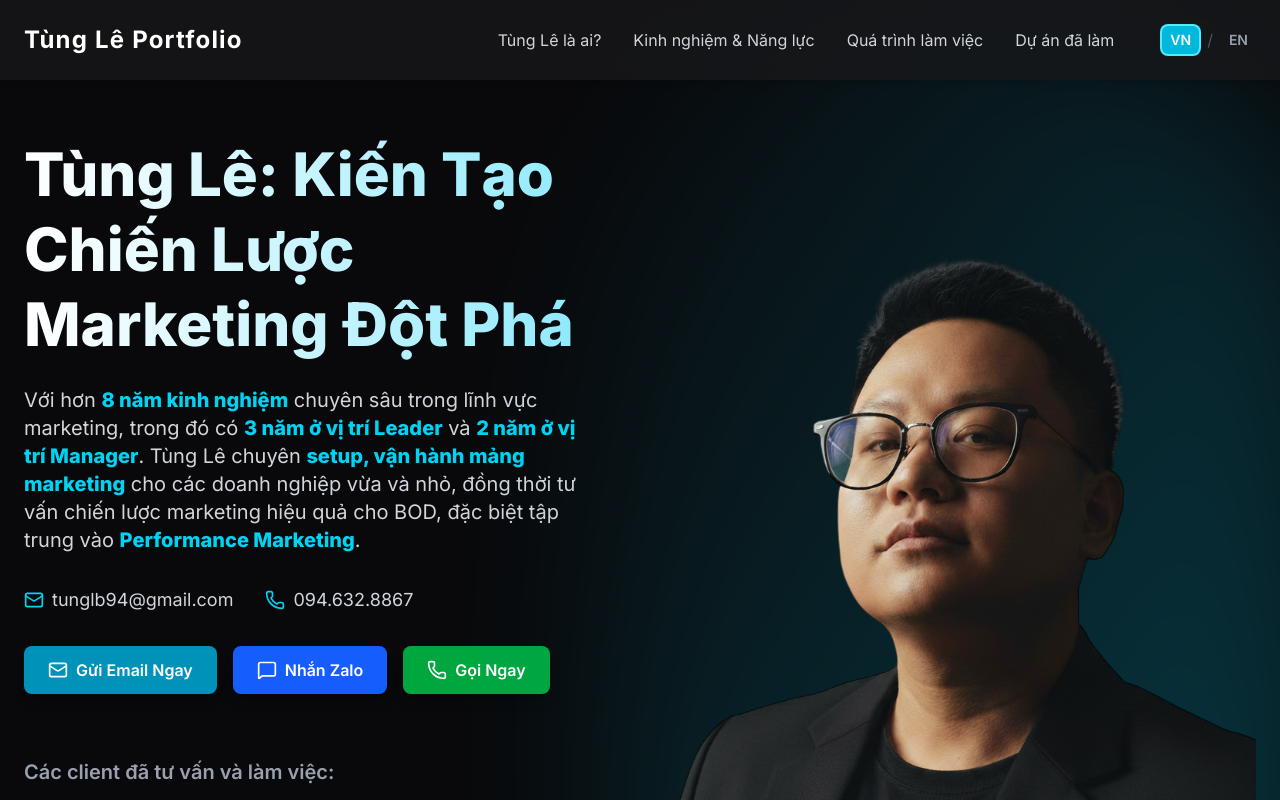
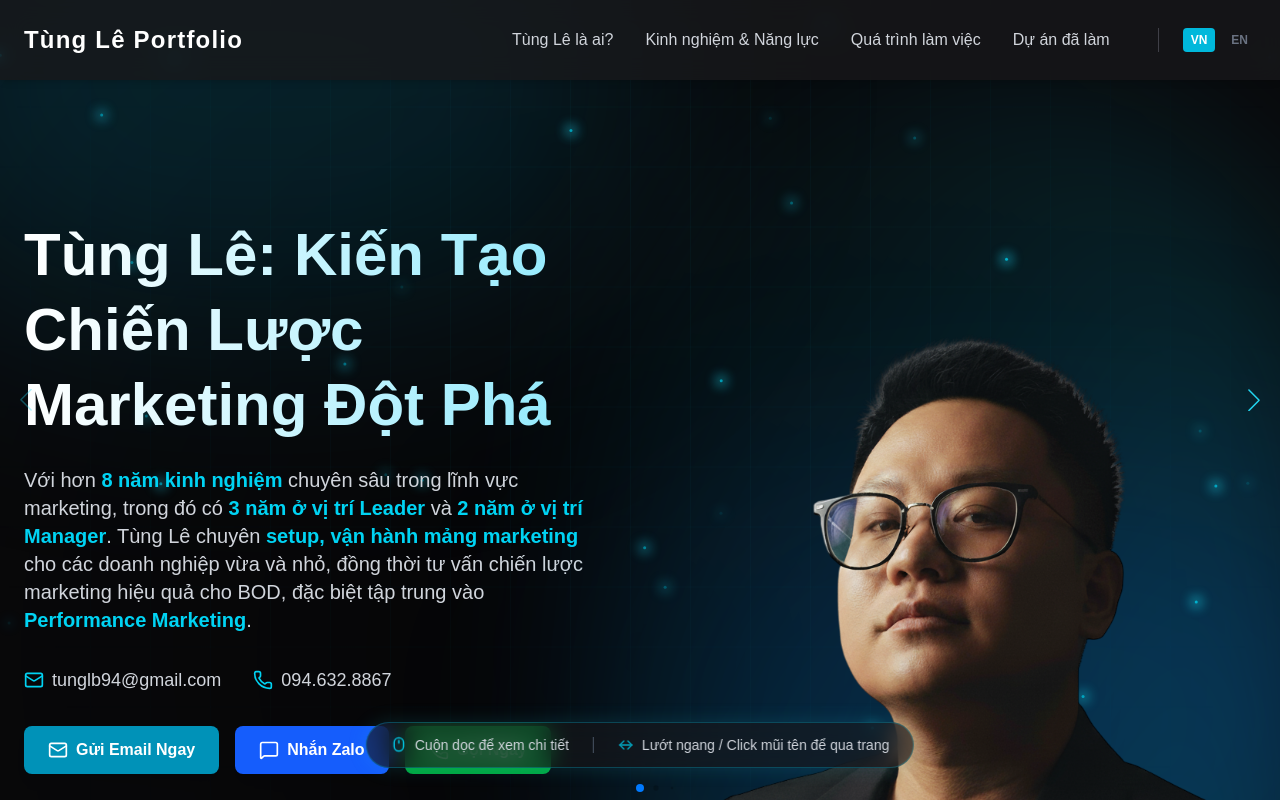
Before and after one commit to tunglb94/tung-le-portfolio, a Next.js app: page / in a window 1280 px wide. Shown: the top 800 px of the page. Built offline with nearby package versions, Linux system fonts and the light colour scheme.

Commit message:
Update: Chuyển sang giao diện Slide ngang, thêm 3D Tech Background và Thanh hướng dẫn

```diff
--- a/package.json
+++ b/package.json
@@ -15,7 +15,8 @@
     "lucide-react": "^0.544.0",
     "next": "15.5.4",
     "react": "19.1.0",
-    "react-dom": "19.1.0"
+    "react-dom": "19.1.0",
+    "swiper": "^12.1.2"
   },
   "devDependencies": {
     "@eslint/eslintrc": "^3",
--- a/src/app/layout.tsx
+++ b/src/app/layout.tsx
@@ -1,28 +1,17 @@
-// src/app/layout.tsx
-import type { Metadata } from "next";
-import { Inter } from "next/font/google";
-import "./globals.css";
-import { LenisProvider } from "@/lib/lenis";
-import { LanguageProvider } from "@/contexts/LanguageContext"; // <-- THÊM DÒNG NÀY
-
-const inter = Inter({ subsets: ["latin"] });
-
-export const metadata: Metadata = {
-  title: "Portfolio của Tùng Lê",
-  description: "Generated by create next app",
-};
+import './globals.css';
+import { LanguageProvider } from '@/contexts/LanguageContext';
 
 export default function RootLayout({
   children,
-}: Readonly<{
+}: {
   children: React.ReactNode;
-}>) {
+}) {
   return (
-    <html lang="en" className="!scroll-smooth">
-      <body className={inter.className}>
-        {/* BỌC LanguageProvider BÊN NGOÀI */}
+    <html lang="vi">
+      {/* KHÔNG CÒN LENIS Ở ĐÂY NỮA */}
+      <body className="antialiased">
         <LanguageProvider>
-          <LenisProvider>{children}</LenisProvider>
+          {children}
         </LanguageProvider>
       </body>
     </html>
--- a/src/app/page.tsx
+++ b/src/app/page.tsx
@@ -1,22 +1,114 @@
-// src/app/page.tsx
+'use client';
+import { Swiper, SwiperSlide } from 'swiper/react';
+import { Mousewheel, Pagination, Keyboard, Navigation } from 'swiper/modules';
+import { motion } from 'framer-motion'; // <-- Import thêm framer-motion cho hiệu ứng hiện ra
+
+import 'swiper/css';
+import 'swiper/css/pagination';
+import 'swiper/css/navigation';
+
 import Header from "@/components/common/Header";
 import HeroSection from "@/components/sections/HeroSection";
 import AboutSection from "@/components/sections/AboutSection";
 import ExperienceContentSection from "@/components/sections/ExperienceContentSection";
-import ExperienceSection from "@/components/sections/ExperienceSection"; // Đây là timeline "Quá trình làm việc"
-import ProjectsSection from "@/components/sections/ProjectsSection"; // <-- Import section mới
+import ExperienceSection from "@/components/sections/ExperienceSection";
+import ProjectsSection from "@/components/sections/ProjectsSection";
+import TechBackground from "@/components/common/TechBackground";
 
 export default function HomePage() {
   return (
-    <main className="bg-zinc-950 min-h-screen text-white">
+    <main className="relative h-screen w-full overflow-hidden text-white">
+      <TechBackground />
       <Header />
 
-      <HeroSection />
-      <AboutSection />
-      <ExperienceContentSection />
-      <ExperienceSection />
-      <ProjectsSection /> {/* <-- SỬ DỤNG SECTION MỚI Ở ĐÂY */}
+      {/* === THANH HƯỚNG DẪN NỔI (USER GUIDE) === */}
+      <motion.div
+        initial={{ opacity: 0, y: 50 }}
+        animate={{ opacity: 1, y: 0 }}
+        transition={{ delay: 1.5, duration: 0.8 }} // Hiện ra sau khi web load 1.5s
+        className="fixed bottom-6 md:bottom-8 left-1/2 -translate-x-1/2 z-[100] pointer-events-none"
+      >
+        <div className="bg-zinc-900/60 backdrop-blur-md border border-cyan-500/30 rounded-full px-4 py-2 md:px-6 md:py-3 flex flex-col md:flex-row items-center gap-2 md:gap-6 shadow-[0_0_20px_rgba(34,211,238,0.15)]">
 
+          {/* Hướng dẫn cuộn dọc */}
+          <div className="flex items-center gap-2 text-gray-300 text-xs md:text-sm font-medium">
+            <svg xmlns="http://www.w3.org/2000/svg" width="16" height="16" viewBox="0 0 24 24" fill="none" stroke="currentColor" strokeWidth="2" strokeLinecap="round" strokeLinejoin="round" className="text-cyan-400 animate-bounce">
+              <rect width="14" height="20" x="5" y="2" rx="7"/>
+              <path d="M12 6v4"/>
+            </svg>
+            <span>Cuộn dọc để xem chi tiết</span>
+          </div>
+
+          {/* Vạch chia (Chỉ hiện trên máy tính) */}
+          <div className="hidden md:block w-[1px] h-4 bg-gray-600"></div>
+
+          {/* Hướng dẫn lướt ngang */}
+          <div className="flex items-center gap-2 text-gray-300 text-xs md:text-sm font-medium">
+            <svg xmlns="http://www.w3.org/2000/svg" width="16" height="16" viewBox="0 0 24 24" fill="none" stroke="currentColor" strokeWidth="2" strokeLinecap="round" strokeLinejoin="round" className="text-cyan-400 animate-pulse">
+              <path d="m15 18 6-6-6-6"/>
+              <path d="M3 12h18"/>
+              <path d="m9 6-6 6 6 6"/>
+            </svg>
+            <span>Lướt ngang / Click mũi tên để qua trang</span>
+          </div>
+
+        </div>
+      </motion.div>
+      {/* ======================================= */}
+
+      <Swiper
+        direction={'horizontal'}
+        slidesPerView={1}
+        spaceBetween={0}
+        mousewheel={{ forceToAxis: true }}
+        keyboard={{ enabled: true }}
+        pagination={{ clickable: true, dynamicBullets: true }}
+        navigation={true}
+        modules={[Mousewheel, Pagination, Keyboard, Navigation]}
+        className="h-screen w-full"
+        onSwiper={(swiper) => {
+          (window as any).mainSwiper = swiper;
+        }}
+      >
+        <SwiperSlide><div className="slide-inner"><HeroSection /></div></SwiperSlide>
+        <SwiperSlide><div className="slide-inner overflow-y-auto"><AboutSection /></div></SwiperSlide>
+        <SwiperSlide><div className="slide-inner overflow-y-auto"><ExperienceContentSection /></div></SwiperSlide>
+        <SwiperSlide><div className="slide-inner overflow-y-auto"><ExperienceSection /></div></SwiperSlide>
+        <SwiperSlide><div className="slide-inner overflow-y-auto"><ProjectsSection /></div></SwiperSlide>
+      </Swiper>
+
+      <style jsx global>{`
+        .swiper-slide, .swiper-wrapper, .swiper {
+          background: transparent !important;
+        }
+
+        .slide-inner {
+          height: 100vh;
+          width: 100%;
+          padding-top: 80px;
+          -webkit-overflow-scrolling: touch;
+          touch-action: pan-y;
+        }
+
+        section {
+          min-height: auto !important;
+          padding-bottom: 120px !important;
+          background: radial-gradient(circle at center, rgba(0,0,0,0.4) 0%, transparent 100%);
+        }
+
+        .overflow-y-auto::-webkit-scrollbar {
+          display: none;
+        }
+        .overflow-y-auto {
+          -ms-overflow-style: none;
+          scrollbar-width: none;
+        }
+
+        .swiper-button-next, .swiper-button-prev {
+          color: #22d3ee !important;
+          transform: scale(0.5);
+        }
+      `}</style>
     </main>
   );
 }
--- a/src/components/common/Header.tsx
+++ b/src/components/common/Header.tsx
@@ -1,95 +1,77 @@
-// src/components/common/Header.tsx
 'use client'
 
-import { useLenis } from '@/lib/lenis'
-import { useLanguage } from '@/contexts/LanguageContext'; // Import hook ngôn ngữ
-import { translations } from '@/lib/translations'; // Import nội dung dịch
+import { useLanguage } from '@/contexts/LanguageContext';
+import { translations } from '@/lib/translations';
 
 export default function Header() {
-  const lenis = useLenis()
-  const { language, switchLanguage } = useLanguage(); // Lấy state ngôn ngữ
-  const t = translations[language]; // Lấy đúng bộ text theo ngôn ngữ
+  const { language, switchLanguage } = useLanguage();
+  const t = translations[language];
 
-  // Dữ liệu navLinks giờ sẽ lấy từ file dịch
   const navLinks = [
-    { href: '#about', label: t.navAbout },
-    { href: '#experience', label: t.navExperience },
-    { href: '#process', label: t.navProcess },
-    { href: '#projects', label: t.navProjects },
+    { label: t.navAbout, index: 1 },      // Slide About
+    { label: t.navExperience, index: 2 }, // Slide Năng lực
+    { label: t.navProcess, index: 3 },    // Slide Timeline
+    { label: t.navProjects, index: 4 },   // Slide Dự án
   ]
 
-  const handleScrollTo = (target: string) => {
-    // Luôn kiểm tra instance trước khi cuộn
-    if (lenis) {
-      // Sử dụng target là selector CSS (ví dụ: '#about')
-      lenis.scrollTo(target, {
-        offset: -80,
-        duration: 1.5,
-        easing: (t) => Math.min(1, 1.001 - Math.pow(2, -10 * t)),
-      })
-    } else {
-        // Nếu Lenis chưa sẵn sàng, dùng cuộn mặc định của trình duyệt
-        window.location.hash = target;
+  const handleSlideTo = (index: number) => {
+    // Tìm thực thể Swiper đang chạy trên trang và nhảy đến slide index
+    const swiperEl = document.querySelector('.swiper')?.shadowRoot ?
+                     (document.querySelector('.swiper') as any).swiper :
+                     (document.querySelector('.swiper') as any)?.swiper;
+
+    if (swiperEl) {
+      swiperEl.slideTo(index, 800); // Nhảy đến slide với tốc độ 800ms
     }
   }
 
   return (
     <header
       className="fixed top-0 left-0 w-full z-50
-                 bg-zinc-900/80 backdrop-blur-sm shadow-md"
+                 bg-zinc-900/80 backdrop-blur-md shadow-md"
     >
       <div className="container mx-auto flex h-20 items-center justify-between px-4 md:px-6">
-        <a
-          href="#hero" // Đảm bảo trỏ về ID #hero
-          onClick={(e) => {
-             e.preventDefault();
-             handleScrollTo('#hero'); // Cuộn về HeroSection
-          }}
-          className="text-2xl font-bold tracking-wider text-white"
+        <button
+          onClick={() => handleSlideTo(0)} // Về slide đầu tiên (Hero)
+          className="text-2xl font-bold tracking-wider text-white hover:text-cyan-400 transition-colors"
         >
           Tùng Lê Portfolio
-        </a>
+        </button>
 
         <nav className="hidden md:flex items-center space-x-8">
           {navLinks.map((link) => (
-            <a
-              key={link.href}
-              href={link.href}
-              onClick={(e) => {
-                e.preventDefault()
-                handleScrollTo(link.href)
-              }}
-              className="text-gray-300 hover:text-cyan-400 transition-colors duration-300"
+            <button
+              key={link.index}
+              onClick={() => handleSlideTo(link.index)}
+              className="text-gray-300 hover:text-cyan-400 transition-colors duration-300 font-medium"
             >
               {link.label}
-            </a>
+            </button>
           ))}
 
           {/* === NÚT CHUYỂN NGÔN NGỮ === */}
-          <div className="flex items-center gap-2 ml-4">
+          <div className="flex items-center gap-2 ml-4 border-l border-zinc-700 pl-6">
             <button
               onClick={() => switchLanguage('vi')}
-              className={`px-2 py-1 text-sm font-semibold rounded-md transition-all duration-200 ${
+              className={`px-2 py-1 text-xs font-bold rounded transition-all duration-200 ${
                 language === 'vi'
-                ? 'bg-cyan-500 text-white ring-2 ring-cyan-300'
-                : 'text-gray-400 hover:bg-zinc-700 hover:text-white'
+                ? 'bg-cyan-500 text-white'
+                : 'text-gray-500 hover:text-white'
               }`}
             >
               VN
             </button>
-            <span className="text-gray-600">/</span>
             <button
               onClick={() => switchLanguage('en')}
-              className={`px-2 py-1 text-sm font-semibold rounded-md transition-all duration-200 ${
+              className={`px-2 py-1 text-xs font-bold rounded transition-all duration-200 ${
                 language === 'en'
-                ? 'bg-cyan-500 text-white ring-2 ring-cyan-300'
-                : 'text-gray-400 hover:bg-zinc-700 hover:text-white'
+                ? 'bg-cyan-500 text-white'
+                : 'text-gray-500 hover:text-white'
               }`}
             >
               EN
             </button>
           </div>
-          {/* ============================= */}
         </nav>
       </div>
     </header>
--- /dev/null
+++ b/src/components/common/TechBackground.tsx
@@ -0,0 +1,125 @@
+'use client';
+import { motion, useMotionValue, useSpring, useTransform } from 'framer-motion';
+import { useEffect, useState } from 'react';
+
+export default function TechBackground() {
+  const [mounted, setMounted] = useState(false);
+
+  // 1. Khởi tạo các giá trị theo dõi chuột
+  const mouseX = useMotionValue(0);
+  const mouseY = useMotionValue(0);
+
+  // 2. Thêm hiệu ứng lò xo (spring) để chuyển động mượt mà
+  const springConfig = { damping: 30, stiffness: 100, mass: 2 };
+  const smoothX = useSpring(mouseX, springConfig);
+  const smoothY = useSpring(mouseY, springConfig);
+
+  // 3. Khai báo TẤT CẢ các hiệu ứng Transform ở đây (Đảm bảo đúng chuẩn React Hook)
+  const rotateX = useTransform(smoothY, [-1, 1], [5, -5]);
+  const rotateY = useTransform(smoothX, [-1, 1], [-5, 5]);
+
+  const moveX = useTransform(smoothX, [-1, 1], [-30, 30]);
+  const moveY = useTransform(smoothY, [-1, 1], [-30, 30]);
+
+  const glowMoveX = useTransform(smoothX, [-1, 1], [-80, 80]);
+  const glowMoveXReverse = useTransform(smoothX, [-1, 1], [80, -80]); // Di chuyển ngược lại
+
+  // 4. Theo dõi sự kiện chuột
+  useEffect(() => {
+    setMounted(true);
+
+    const handleMouseMove = (e: MouseEvent) => {
+      const { innerWidth, innerHeight } = window;
+      const x = (e.clientX / innerWidth) * 2 - 1;
+      const y = (e.clientY / innerHeight) * 2 - 1;
+      mouseX.set(x);
+      mouseY.set(y);
+    };
+
+    window.addEventListener('mousemove', handleMouseMove);
+    return () => window.removeEventListener('mousemove', handleMouseMove);
+  }, [mouseX, mouseY]);
+
+  // LUÔN ĐẶT LỆNH NÀY DƯỚI CÙNG (Sau khi đã gọi hết các Hook)
+  if (!mounted) return <div className="fixed inset-0 bg-zinc-950 -z-50" />;
+
+  return (
+    <div className="fixed inset-0 w-full h-full bg-zinc-950 overflow-hidden pointer-events-none -z-50" style={{ perspective: '1000px' }}>
+
+      {/* Khung chứa 3D */}
+      <motion.div
+        className="w-full h-full relative"
+        style={{
+          rotateX,
+          rotateY,
+          x: moveX,
+          y: moveY
+        }}
+      >
+        {/* 1. Ánh sáng mờ (Glow Ambient) */}
+        <motion.div
+          className="absolute top-[-20%] left-[-10%] w-[60%] h-[60%] bg-cyan-600/20 rounded-full blur-[120px]"
+          style={{ x: glowMoveX }}
+        />
+        <motion.div
+          className="absolute bottom-[-20%] right-[-10%] w-[60%] h-[60%] bg-blue-600/20 rounded-full blur-[120px]"
+          style={{ x: glowMoveXReverse }}
+        />
+
+        {/* 2. Lưới điện tử (Tech Grid) */}
+        <div className="absolute inset-[-150px]">
+            <div className="absolute inset-0 tech-grid opacity-30" />
+        </div>
+
+        {/* 3. Các hạt Dữ liệu (Data Nodes) */}
+        {Array.from({ length: 40 }).map((_, i) => {
+          const randomX = Math.random() * 120 - 10;
+          const randomY = Math.random() * 120 - 10;
+          const randomDuration = Math.random() * 15 + 15;
+          const randomDelay = Math.random() * -20;
+
+          return (
+            <motion.div
+              key={i}
+              className="absolute w-[3px] h-[3px] bg-cyan-400 rounded-full shadow-[0_0_12px_4px_rgba(34,211,238,0.8)]"
+              initial={{
+                x: `${randomX}vw`,
+                y: `${randomY}vh`,
+                opacity: Math.random() * 0.5 + 0.1
+              }}
+              animate={{
+                y: [`${randomY}vh`, `${randomY - 20}vh`, `${randomY}vh`],
+                x: [`${randomX}vw`, `${randomX + 8}vw`, `${randomX}vw`],
+                opacity: [0.1, 1, 0.1],
+              }}
+              transition={{
+                duration: randomDuration,
+                repeat: Infinity,
+                delay: randomDelay,
+                ease: "linear"
+              }}
+            />
+          );
+        })}
+      </motion.div>
+
+      {/* CSS cho Grid */}
+      <style>{`
+        .tech-grid {
+          background-size: 60px 60px;
+          background-image:
+            linear-gradient(to right, rgba(34, 211, 238, 0.15) 1px, transparent 1px),
+            linear-gradient(to bottom, rgba(34, 211, 238, 0.15) 1px, transparent 1px);
+          -webkit-mask-image: radial-gradient(circle at center, black 20%, transparent 80%);
+          mask-image: radial-gradient(circle at center, black 20%, transparent 80%);
+          animation: gridMove 20s linear infinite;
+        }
+
+        @keyframes gridMove {
+          0% { transform: translateY(-60px); }
+          100% { transform: translateY(0); }
+        }
+      `}</style>
+    </div>
+  );
+}
```
Also changed, not shown: 1 other file (tests, documents, lock files or other folders).
